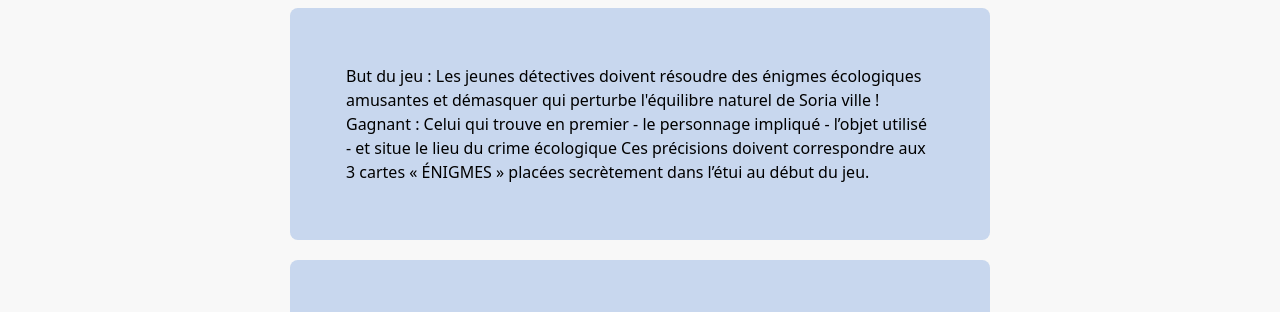
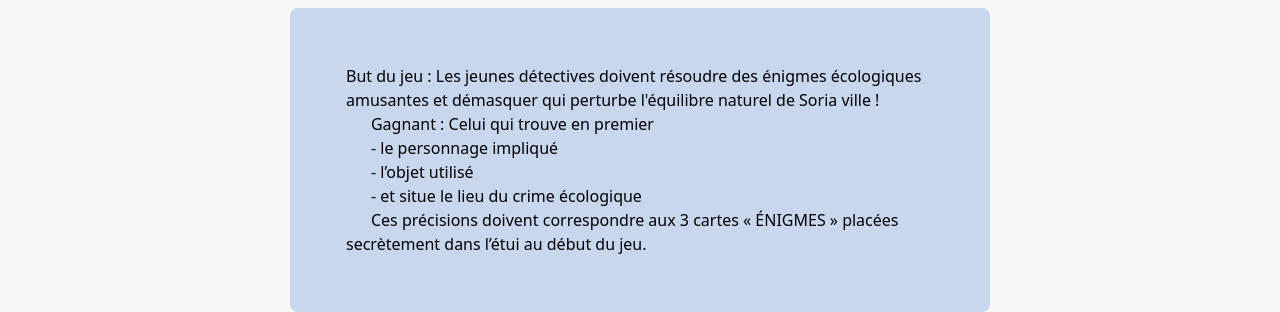
Before and after one commit to samuelabadie/spiro, a Gatsby site: page /rules in a window 1280 px wide. Shown: the part 202-514 px from the top of the page. Built offline with nearby package versions, Linux system fonts and the light colour scheme; Gatsby itself is replaced by a stand-in of ours.

Commit message:
fix: rules line breaks

```diff
--- a/src/pages/rules.js
+++ b/src/pages/rules.js
@@ -19,7 +19,6 @@ let rulesContent = [
     title: '1 - MATÉRIEL',
     description: `1 Plateau de jeu illustré avec les lieux phares de la ville.
     27 cartes:
-    \u000A
     - 8 Cartes “personnage”
     - 11 Cartes “objet”
     - Cartes “lieu”
@@ -31,7 +30,8 @@ let rulesContent = [
   {
     title: '2 - PRÉPARATION',
     description: `Sélection des personnages : Les enfants choisissent un pion, peu importe les cartes qu’il aura après.
-    Pions : Placez les 6 pions sur la case départ correspondantes. (Si vous êtes moins de six, les pions en trop sont cependant utilisés pour formuler des « HYPOTHÈSES »).
+    Pions : Placez les 6 pions sur la case départ correspondantes.
+    (Si vous êtes moins de six, les pions en trop sont cependant utilisés pour formuler des « HYPOTHÈSES »).
     Préparation de l’étui secret contenant le suspect, l’objet et le lieu :
     Mélangez séparément les trois paquets de cartes « SUSPECTS », « OBJET », « LIEUX »
     prenez, chaque fois, face cachée, la carte supérieure du paquet.
@@ -49,13 +49,18 @@ let rulesContent = [
   },
   {
     title: `4 - L'ENQUÊTE`,
-    description: `A) DÉPLACEMENTS
+    description: `
+    A) DÉPLACEMENTS
+
     Avancer : Celui qui joue lance les dés et avance sur les cases rondes, vers le lieu de son choix, d’autant de cases que le dés marquent de points. Il peut rester sur place aussi longtemps qu’il le désire.
     Cases occupées : Il ne peut pas s’arrêter sur une case déjà occupée ni sauter par-dessus un pion adverse.
     Entrer dans un lieu : Il n’est pas obligé de faire un nombre exact de points pour entrer dans un lieu.
     Exemple : S’il se trouve à 5 cases d’un lieu et qu’il fait 8, il peut y entrer mais n’aura le droit d’en repartir qu’à son prochain tour, avec un autre lancer de dés.
     Déplacement et Hypothèse : Le déplacement compte pour un coup mais le joueur peut, une fois arrivé dans une pièce, sans attendre son prochain tour, enquêter à partir du lieu où il est arrivé en formulant une “HYPOTHÈSE” .,
+
+
     B) HYPOTHÈSES
+
     L’HYPOTHÈSE se fait de la façon suivante :
 
     Le joueur fait venir dans le lieu où il se trouve, un suspect et un objet de son choix. Supposons que : le cactus pénètre dans le parc et qu’il soupçonne la coccinelle d’avoir pollué le lieu le chewing-gum.
@@ -65,17 +70,20 @@ let rulesContent = [
     Il commence par le premier à gauche. Ce joueur, s’il possède l’une des 3 cartes de l’HYPOTHÈSE, doit la lui montrer sans que les autres ne la voient et c’est au tour du joueur suivant.
     S’il n’en a aucune, l’enquêteur interroge les joueurs suivants jusqu’à ce qu’il ait obtenu satisfaction. (Précisons que le joueur interrogé, même s’il possède plusieurs cartes entrant dans l’HYPOTHÈSE, il ne doit en montrer secrètement qu’UNE SEULE de son choix)
 
+
     C) NOTES
 
     Bien entendu, le détective coche sur son carnet de notes, les noms des personnages, objets et lieux qu’il trouve durant la partie, ceux-la ne seront donc pas accusé à la fin.
     Ainsi, par éliminations successives le joueur pourra clore son enquête.
     Il peut, tout de suite après avoir fait une HYPOTHÈSE, formuler une ACCUSATION précise, sinon son tour est terminé (qu’une seule accusation possible par joueur).
 
+
     D) ASTUCES DU DÉTECTIVE
 
     Remise en cause : Pour obtenir des indications précise sur le contenu de l’étui et pour égarer ses concurrents, il a le droit de mettre en cause un personnage, un objet et un lieu dont il possède la ou les cartes.
     Exemple 1 : Supposons qu’il se trouve dans le champ et qu’il possède, entre autres cartes, celles représentant le trèfle et le champ.
     Il « appelle » dans le champ le trèfle, avec le mégot par exemple. Si aucun témoin ne lui montre l’objet demandée, il est évident que le mégot se trouve dans l’Etui.
+
 
     F) L’ACCUSATION
 
@@ -109,7 +117,7 @@ const RulesPage = () => {
     <Layout>
       <div>
         <h1>Règles du jeu</h1>
-        <div className="flex justify-center">
+        <div className="flex justify-center whitespace-pre-wrap">
           <RuleCard></RuleCard>
         </div>
       </div>
```
